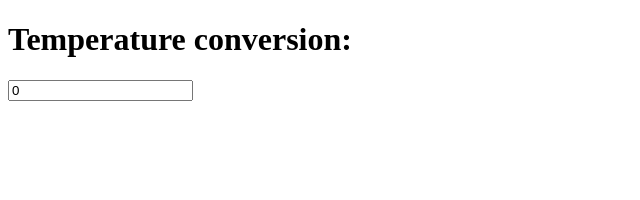
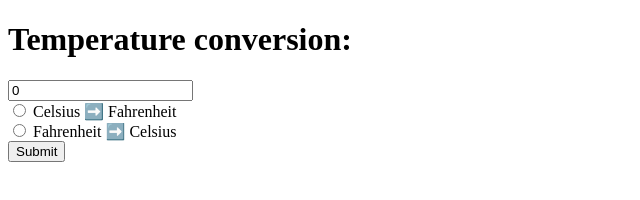
Before and after one commit to Lordwick5/Temperature-conversion-program, a plain HTML site: page index.html in a window 1280 px wide. Shown: the whole page, without its empty margins (0-640 px from the left). Drawn offline with Linux system fonts and the light colour scheme.

Commit message:
updated code

```diff
--- a/index.html
+++ b/index.html
@@ -10,7 +10,16 @@
 
     <form>
         <h1>Temperature conversion:</h1>
-        <input type="number" id="textbox" value="0">
+        <input type="number" id="textbox" value="0" ><br>
+
+
+        <input type="radio" id="toFahrenheit" name="unit">
+        <label for="toFahrenheit">Celsius ➡️ Fahrenheit </label><br>
+
+        <input type="radio" id="toFahrenheit" name="unit">
+        <label for="toCelsius">Fahrenheit ➡️ Celsius </label><br>
+
+        <button type="button" onclick="">Submit</button>
     </form>
 
     <script src="index.js"></script>
```
